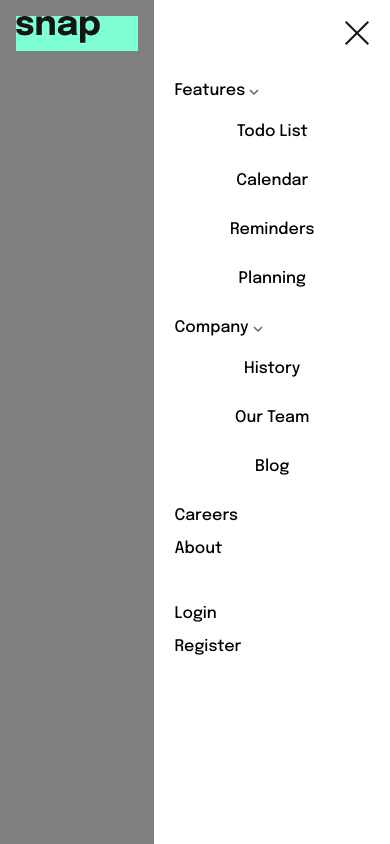
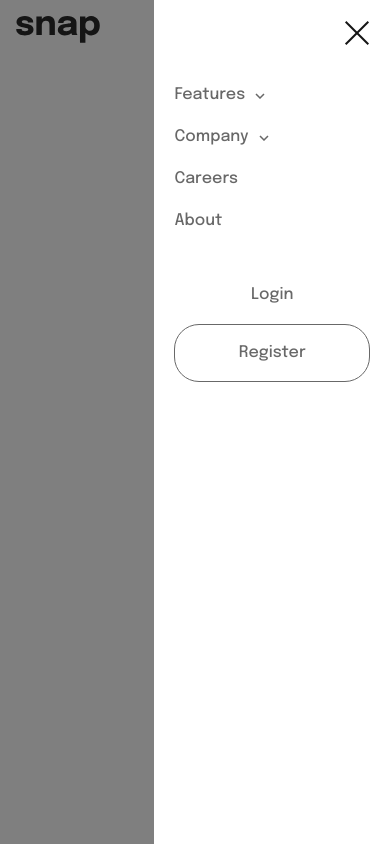
Before and after one commit to WillianAmorim/intro-section-with-dropdown-navigation-main, a plain HTML site: page index.html in a window 390 px wide. Both pictures are taken after a click on the element 358 px from the left and 27 px from the top of the page. Drawn offline with Linux system fonts and the light colour scheme.

Commit message:
finalizado header e nav mobile

```diff
--- a/index.html
+++ b/index.html
@@ -31,30 +31,30 @@
       </figure>
       <!-- Inicio de links -->
       <ul>
-        <li onclick="iconListFeatures()"><a href="">Features <img src="./images/icon-arrow-down.svg" alt=""></a>
-          <ul class="list-icon-header">
-            <li><a href="">Todo List</a></li>
-            <li><a href="">Calendar</a></li>
-            <li><a href="">Reminders</a></li>
-            <li><a href="">Planning</a></li>
+        <li class="list-itens-nav" onclick="iconListFeatures()">Features<img class="arrow-item" src="./images/icon-arrow-down.svg" alt="">
+          <ul id="feature" class="list-icon-header">
+            <li><a href=""><img src="./images/icon-todo.svg" alt=""> Todo List</a></li>
+            <li><a href=""><img src="./images/icon-calendar.svg" alt=""> Calendar</a></li>
+            <li><a href=""><img src="./images/icon-reminders.svg" alt=""> Reminders</a></li>
+            <li><a href=""><img src="./images/icon-planning.svg" alt=""> Planning</a></li>
           </ul>
         </li>
 
-        <li onclick="iconListCompany()"><a href="">Company <img src="./images/icon-arrow-down.svg" alt=""></a>
-          <ul class="list-icon-header">
+        <li class="list-itens-nav" onclick="iconListCompany()">Company<img class="arrow-item" src="./images/icon-arrow-down.svg" alt="">
+          <ul id="company" class="list-icon-header">
             <li><a href="">History</a></li>
             <li><a href="">Our Team</a></li>
             <li><a href="">Blog</a></li>
           </ul>
         </li>
 
-        <li><a href="">Careers</a></li>
-        <li><a href="">About</a></li>
+        <li><a class="list-itens-nav" href="">Careers</a></li>
+        <li><a class="list-itens-nav" href="">About</a></li>
       </ul>
 
       <ul>
-        <li><a href="">Login</a></li>
-        <li><a href="">Register</a></li>
+        <li class="login-register"><a class="list-itens-nav" href="">Login</a></li>
+        <li class="login-register" id="button-register"><a class="list-itens-nav" href="">Register</a></li>
       </ul>
       <!-- Final de links -->
     </nav>
--- a/script.js
+++ b/script.js
@@ -44,8 +44,17 @@ const clickMenuClose = () => {
 
 const iconListFeatures = () => {
 
+  if(feature.style.display == 'flex') {
+    feature.style.display = 'none'
+  } else {
+    feature.style.display = 'flex'
+  }
 }
 
 const iconListCompany = () => {
-
+  if(company.style.display == 'flex') {
+    company.style.display = 'none'
+  } else {
+    company.style.display = 'flex'
+  }
 }
--- a/style.css
+++ b/style.css
@@ -3,6 +3,7 @@
   padding: 0;
   box-sizing: border-box;
   font-family: 'Epilogue', sans-serif;
+  font-style: normal
 }
 
 #main {
@@ -20,7 +21,6 @@ header {
   width: 100vw;
   align-items: flex-start;
   justify-content: space-between;
-  background-color: aquamarine;
 }
 
 nav {
@@ -52,12 +52,41 @@ a {
   color: black;
 }
 
+.list-itens-nav{
+  font-weight: 500;
+  font-size: 16px;
+  line-height: 26px;
+  color: #686868;
+}
+
 /* ESTILIZAÇÃO DE LISTA DE ICONES DO HEADER (COMPANY E FEATURES) */
+
+.arrow-item {
+  margin-left: 10px;
+}
 
 .list-icon-header {
   text-align: center;
   margin-top: 24px;
-  display: flex;
+  display: none;
   flex-direction: column;
   gap: 16px;
+
 }
+
+.list-icon-header > li > a {
+  font-weight: 500;
+  font-size: 16px;
+  line-height: 26px;
+  color: #686868;
+}
+
+.login-register {
+  text-align: center;
+}
+
+#button-register {
+  border: 1px solid #686868;
+  padding: 15px;
+  border-radius: 25px;
+}
```
